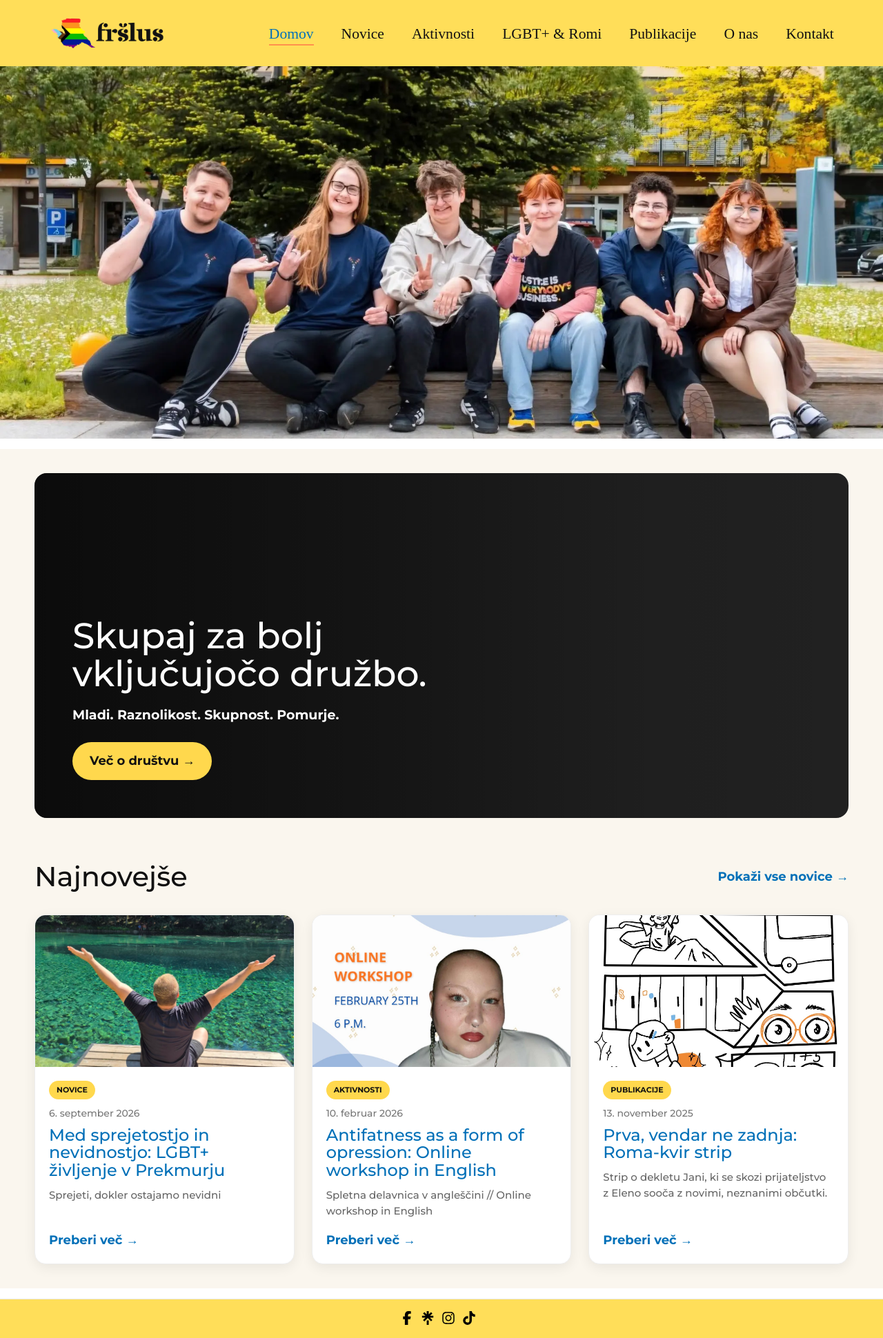
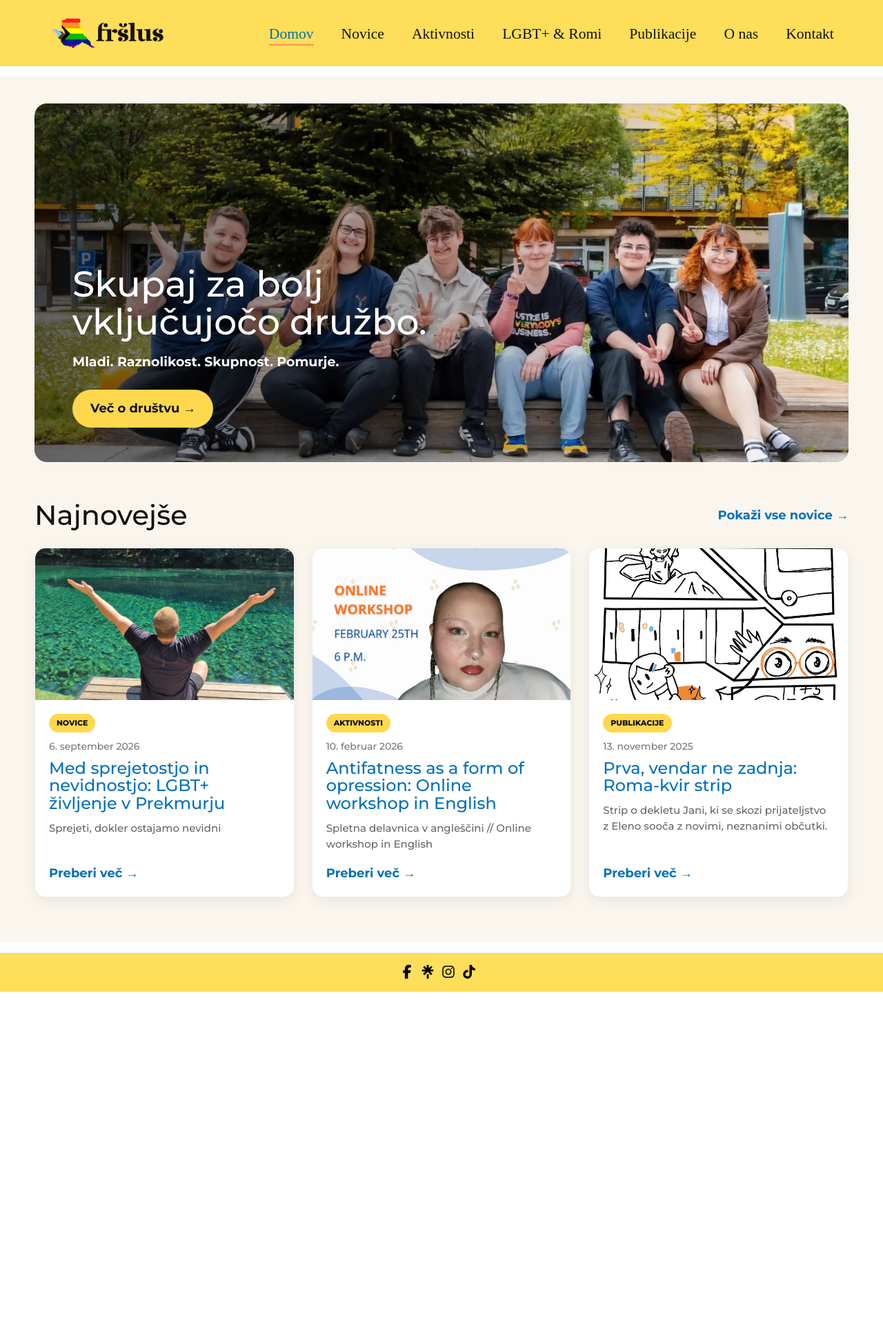
Before and after one commit to drustvofrslus/drustvofrslus.github.io, a Jekyll site: the page built from index.md, in a window 1280 px wide. Shown: the whole page at 69% size. Built offline with Jekyll 4.4.1, drawn with Linux system fonts in a browser that asks for light colours; some web fonts are replaced; after the commit the page ends 1438 px from its top, so only the background shows below that.

Commit message:
Refactor home layout styles and structure

```diff
--- a/_layouts/home.html
+++ b/_layouts/home.html
@@ -4,289 +4,425 @@ layout: default
 
 <style>
 
+/* ==================================================
+   SKRIJ STARO UVODNO SLIKO IZ DEFAULT LAYOUTA
+   ================================================== */
+
+.gradient {
+  display: none !important;
+}
+
+
+/* ==================================================
+   DOMAČA STRAN
+   ================================================== */
+
 .fr-home {
   max-width: 1200px;
   margin: 0 auto;
+  padding: 24px 20px 50px;
+}
+
+
+/* ==================================================
+   UVODNA SLIKA
+   ================================================== */
+
+.fr-hero {
+  position: relative;
+  width: 100%;
+  min-height: 520px;
+
+  background-image:
+    linear-gradient(
+      90deg,
+      rgba(0, 0, 0, 0.58) 0%,
+      rgba(0, 0, 0, 0.32) 42%,
+      rgba(0, 0, 0, 0.08) 75%,
+      rgba(0, 0, 0, 0) 100%
+    ),
+    url('{{ "/assets/slike/slika fršlus1.webp" | relative_url }}');
+
+  background-size: cover;
+  background-position: center;
+  background-repeat: no-repeat;
+
+  border-radius: 18px;
+  overflow: hidden;
+
+  margin-bottom: 55px;
+}
+
+
+/* ==================================================
+   BESEDILO NA UVODNI SLIKI
+   ================================================== */
+
+.fr-hero-text {
+  position: absolute;
+  left: 55px;
+  bottom: 50px;
+  right: 35px;
+
+  max-width: 650px;
+
+  color: white;
+
+  z-index: 2;
+}
+
+
+.fr-hero-title {
+  margin: 0 0 18px 0;
+
+  color: white !important;
+
+  font-size: 52px;
+  line-height: 1.05;
+
+  text-shadow: 0 2px 10px rgba(0,0,0,0.25);
+}
+
+
+.fr-hero-subtitle {
+  margin: 0 0 26px 0;
+
+  color: white !important;
+
+  font-size: 19px;
+  line-height: 1.4;
+
+  font-weight: 700;
+
+  text-shadow: 0 2px 8px rgba(0,0,0,0.25);
+}
+
+
+/* ==================================================
+   GUMB VEČ O DRUŠTVU
+   ================================================== */
+
+.fr-hero-button {
+  display: inline-block;
+
+  background: #ffd84d;
+
+  color: #111 !important;
+
+  padding: 14px 26px;
+
+  border-radius: 30px;
+
+  font-weight: 700;
+
+  text-decoration: none !important;
+
+  transition:
+    transform 0.2s ease,
+    box-shadow 0.2s ease;
+}
+
+
+.fr-hero-button:hover {
+  transform: translateY(-2px);
+
+  box-shadow: 0 5px 15px rgba(0,0,0,0.18);
+}
+
+
+/* ==================================================
+   NAJNOVEJŠE - NASLOV
+   ================================================== */
+
+.fr-news-header {
+  display: flex;
+
+  justify-content: space-between;
+  align-items: center;
+
+  gap: 20px;
+
+  margin-bottom: 25px;
+}
+
+
+.fr-news-heading {
+  margin: 0;
+
+  font-size: 40px;
+  line-height: 1.1;
+}
+
+
+.fr-all-news {
+  font-weight: 700;
+
+  text-decoration: none !important;
+}
+
+
+/* ==================================================
+   KARTICE NOVIC
+   ================================================== */
+
+.fr-cards {
+  display: grid;
+
+  grid-template-columns: repeat(3, minmax(0, 1fr));
+
+  gap: 25px;
+
+  list-style: none;
+
+  padding: 0;
+  margin: 0;
+}
+
+
+.fr-card {
+  display: flex;
+
+  flex-direction: column;
+
+  min-width: 0;
+
+  background: #fff;
+
+  border: 1px solid #eee;
+
+  border-radius: 16px;
+
+  overflow: hidden;
+
+  box-shadow: 0 5px 18px rgba(0,0,0,0.07);
+}
+
+
+.fr-card-image-link {
+  display: block;
+}
+
+
+.fr-card-image {
+  display: block;
+
+  width: 100%;
+  height: 220px;
+
+  object-fit: cover;
+}
+
+
+.fr-card-body {
+  display: flex;
+
+  flex-direction: column;
+
+  flex: 1;
+
   padding: 20px;
 }
 
 
-  /* =========================
-     GLAVNA SLIKA
-     ========================= */
+/* ==================================================
+   KATEGORIJA
+   ================================================== */
 
-  .fr-hero {
-    position: relative;
-    width: 100%;
-    height: 500px;
-    overflow: hidden;
-    border-radius: 18px;
-    margin-bottom: 55px;
-    background: #222;
-  }
+.fr-category {
+  display: inline-block;
 
-  /* Vsebina strani - fotografija */
-  .fr-hero-media {
-    position: absolute;
-    inset: 0;
-    z-index: 0;
-    overflow: hidden;
-  }
+  align-self: flex-start;
 
-  .fr-hero-media p,
-  .fr-hero-media a,
-  .fr-hero-media figure {
-    position: absolute;
-    inset: 0;
-    width: 100%;
-    height: 100%;
-    margin: 0 !important;
-    padding: 0 !important;
-  }
+  background: #ffd84d;
 
-  .fr-hero-media img {
-    position: absolute !important;
-    inset: 0 !important;
-    width: 100% !important;
-    height: 100% !important;
-    max-width: none !important;
-    object-fit: cover !important;
-    margin: 0 !important;
-    padding: 0 !important;
-    display: block;
+  color: #111;
+
+  padding: 5px 11px;
+
+  border-radius: 20px;
+
+  font-size: 11px;
+  font-weight: 800;
+
+  margin-bottom: 10px;
 }
 
 
-  /* TEMEN PREHOD ČEZ SLIKO */
+/* ==================================================
+   DATUM
+   ================================================== */
 
-  .fr-hero-overlay {
-    position: absolute;
-    inset: 0;
-    z-index: 1;
-    background: linear-gradient(
-      90deg,
-      rgba(0,0,0,0.67) 0%,
-      rgba(0,0,0,0.40) 42%,
-      rgba(0,0,0,0.10) 75%,
-      rgba(0,0,0,0.03) 100%
-    );
+.fr-date {
+  color: #777;
+
+  font-size: 14px;
+
+  margin-bottom: 8px;
 }
 
 
-  /* BESEDILO NA SLIKI */
+/* ==================================================
+   NASLOV OBJAVE
+   ================================================== */
 
-  .fr-hero-text {
-    position: absolute;
-    z-index: 2;
-    left: 55px;
-    bottom: 55px;
-    max-width: 650px;
-    color: white;
+.fr-card-title {
+  margin: 0 0 12px 0;
+
+  font-size: 24px;
+  line-height: 1.08;
+
+  overflow-wrap: anywhere;
 }
 
-  .fr-hero-title {
-    color: white !important;
-    font-size: 52px;
-    line-height: 1.05;
-    margin: 0 0 18px 0;
-  }
-
-  .fr-hero-subtitle {
-    color: white !important;
-    font-size: 19px;
-    font-weight: 700;
-    margin: 0 0 25px 0;
-  }
-
-  .fr-hero-button {
-    display: inline-block;
-    background: #ffd84d;
-    color: #111 !important;
-    padding: 14px 25px;
-    border-radius: 30px;
-    font-weight: bold;
-    text-decoration: none !important;
-  }
-
-
-  /* =========================
-     NAJNOVEJŠE
-     ========================= */
-
-  .fr-news-header {
-    display: flex;
-    justify-content: space-between;
-    align-items: center;
-    gap: 20px;
-    margin-bottom: 25px;
-  }
-
-  .fr-news-heading {
-    font-size: 40px;
-    margin: 0;
-  }
-
-  .fr-all-news {
-    font-weight: bold;
-    text-decoration: none !important;
-  }
-
-
-  /* =========================
-     KARTICE
-     ========================= */
-
-  .fr-cards {
-    display: grid;
-    grid-template-columns: repeat(3, minmax(0, 1fr));
-    gap: 25px;
-    list-style: none;
-    padding: 0;
-    margin: 0;
-  }
-
-  .fr-card {
-    background: white;
-    border-radius: 16px;
-    overflow: hidden;
-    border: 1px solid #eee;
-    box-shadow: 0 5px 18px rgba(0,0,0,0.07);
-    display: flex;
-    flex-direction: column;
-    min-width: 0;
-  }
-
-  .fr-card-image {
-    width: 100%;
-    height: 220px;
-    object-fit: cover;
-    display: block;
-  }
-
-  .fr-card-body {
-    padding: 20px;
-    display: flex;
-    flex-direction: column;
-    flex: 1;
-  }
-
-  .fr-category {
-    display: inline-block;
-    align-self: flex-start;
-    background: #ffd84d;
-    color: #111;
-    padding: 5px 11px;
-    border-radius: 20px;
-    font-size: 11px;
-    font-weight: bold;
-    margin-bottom: 10px;
-  }
-
-  .fr-date {
-    color: #777;
-    font-size: 14px;
-    margin-bottom: 8px;
-  }
-
-  .fr-card-title {
-    font-size: 24px;
-    line-height: 1.08;
-    margin: 0 0 12px 0;
-    overflow-wrap: anywhere;
-  }
 
 .fr-card-title a {
   text-decoration: none !important;
 }
 
+
+/* ==================================================
+   KRATEK OPIS
+   ================================================== */
+
 .fr-excerpt {
   color: #666;
+
   font-size: 15px;
   line-height: 1.5;
+
   margin-bottom: 18px;
 }
 
+
+/* ==================================================
+   PREBERI VEČ
+   ================================================== */
+
 .fr-read-more {
   margin-top: auto;
-    font-weight: bold;
+
+  font-weight: 700;
+
   text-decoration: none !important;
 }
 
 
-  /* =========================
+/* ==================================================
    TABLET
-     ========================= */
+   ================================================== */
 
 @media (max-width: 900px) {
+
+  .fr-hero {
+    min-height: 480px;
+  }
+
+
+  .fr-hero-title {
+    font-size: 43px;
+  }
+
 
   .fr-cards {
     grid-template-columns: repeat(2, minmax(0, 1fr));
   }
 
-    .fr-hero-title {
-      font-size: 42px;
-    }
-
 }
 
 
-  /* =========================
+/* ==================================================
    TELEFON
-     ========================= */
+   ================================================== */
 
 @media (max-width: 650px) {
 
   .fr-home {
-      padding: 12px;
+    padding: 12px 10px 40px;
   }
 
+
   .fr-hero {
-      height: 440px;
-      border-radius: 14px;
+    min-height: 470px;
+
+    border-radius: 12px;
+
     margin-bottom: 38px;
+
+    background-image:
+      linear-gradient(
+        0deg,
+        rgba(0,0,0,0.72) 0%,
+        rgba(0,0,0,0.38) 42%,
+        rgba(0,0,0,0.06) 75%,
+        rgba(0,0,0,0) 100%
+      ),
+      url('{{ "/assets/slike/slika fršlus1.webp" | relative_url }}');
+
+    background-position: center center;
   }
 
-    .fr-hero-overlay {
-      background: linear-gradient(
-        0deg,
-        rgba(0,0,0,0.78) 0%,
-        rgba(0,0,0,0.38) 55%,
-        rgba(0,0,0,0.05) 100%
-      );
+
+  .fr-hero-text {
+    left: 24px;
+    right: 24px;
+    bottom: 28px;
+
+    max-width: none;
   }
 
-    .fr-hero-text {
-      left: 25px;
-      right: 25px;
-      bottom: 30px;
-    }
 
   .fr-hero-title {
     font-size: 36px;
     line-height: 1.05;
+
+    margin-bottom: 14px;
   }
+
 
   .fr-hero-subtitle {
     font-size: 16px;
+
+    margin-bottom: 22px;
   }
 
+
+  .fr-hero-button {
+    padding: 12px 21px;
+
+    font-size: 15px;
+  }
+
+
+  .fr-news-header {
+    align-items: flex-end;
+
+    gap: 10px;
+  }
+
+
   .fr-news-heading {
-      font-size: 32px;
+    font-size: 31px;
   }
+
 
   .fr-all-news {
     font-size: 13px;
+
     text-align: right;
   }
 
+
   .fr-cards {
     grid-template-columns: 1fr;
+
     gap: 25px;
   }
+
 
   .fr-card-image {
     height: 230px;
   }
+
 
   .fr-card-title {
     font-size: 23px;
@@ -300,16 +436,11 @@ layout: default
 <div class="fr-home">
 
 
-  <!-- VELIKA FOTOGRAFIJA -->
+  <!-- ==================================================
+       UVODNA SLIKA
+       ================================================== -->
 
   <section class="fr-hero">
-
-    <div class="fr-hero-media">
-      {{ content }}
-    </div>
-
-    <div class="fr-hero-overlay"></div>
-
 
     <div class="fr-hero-text">
 
@@ -332,8 +463,13 @@ layout: default
   </section>
 
 
+  <!-- Če je na domači strani dodatna vsebina -->
+  {{ content }}
 
-  <!-- NAJNOVEJŠE -->
+
+  <!-- ==================================================
+       NAJNOVEJŠE
+       ================================================== -->
 
   {% if site.posts.size > 0 %}
 
@@ -368,9 +504,13 @@ layout: default
         <li class="fr-card">
 
 
+          <!-- SLIKA -->
+
           {% if post.image %}
 
-            <a href="{{ post.url | relative_url }}">
+            <a
+              class="fr-card-image-link"
+              href="{{ post.url | relative_url }}">
 
               <img
                 class="fr-card-image"
@@ -384,6 +524,8 @@ layout: default
 
           <div class="fr-card-body">
 
+
+            <!-- KATEGORIJA -->
 
             {% if post.categories contains "novice" %}
 
@@ -412,6 +554,8 @@ layout: default
             {% endif %}
 
 
+            <!-- DATUM -->
+
             <div class="fr-date">
 
               {{ post.date | date: "%-d." }}
@@ -420,6 +564,8 @@ layout: default
 
             </div>
 
+
+            <!-- NASLOV -->
 
             <h3 class="fr-card-title">
 
@@ -430,12 +576,16 @@ layout: default
             </h3>
 
 
+            <!-- OPIS -->
+
             <div class="fr-excerpt">
 
               {{ post.excerpt | strip_html | truncate: 115 }}
 
             </div>
 
+
+            <!-- PREBERI VEČ -->
 
             <a
               class="fr-read-more"
```
Lines whose indentation alone changed are shown as unchanged.
